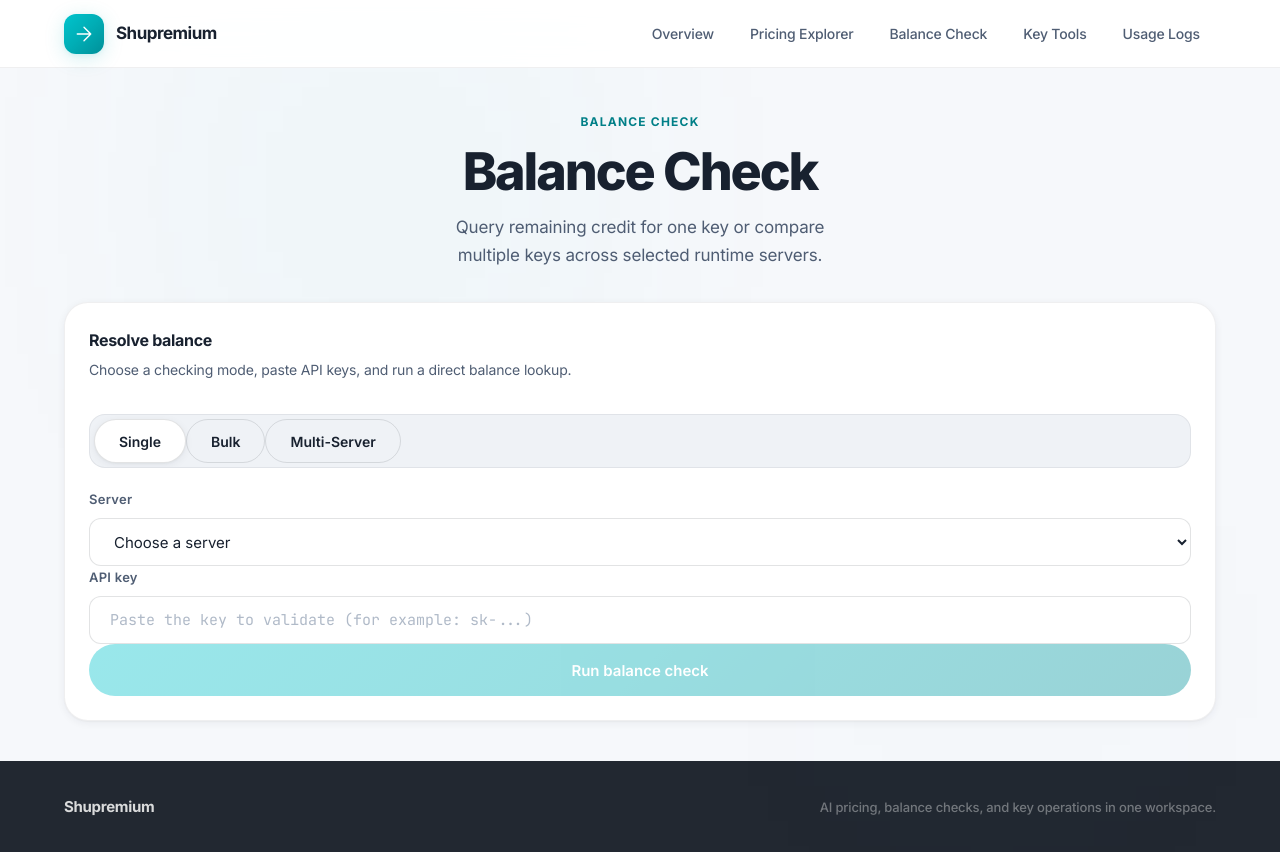
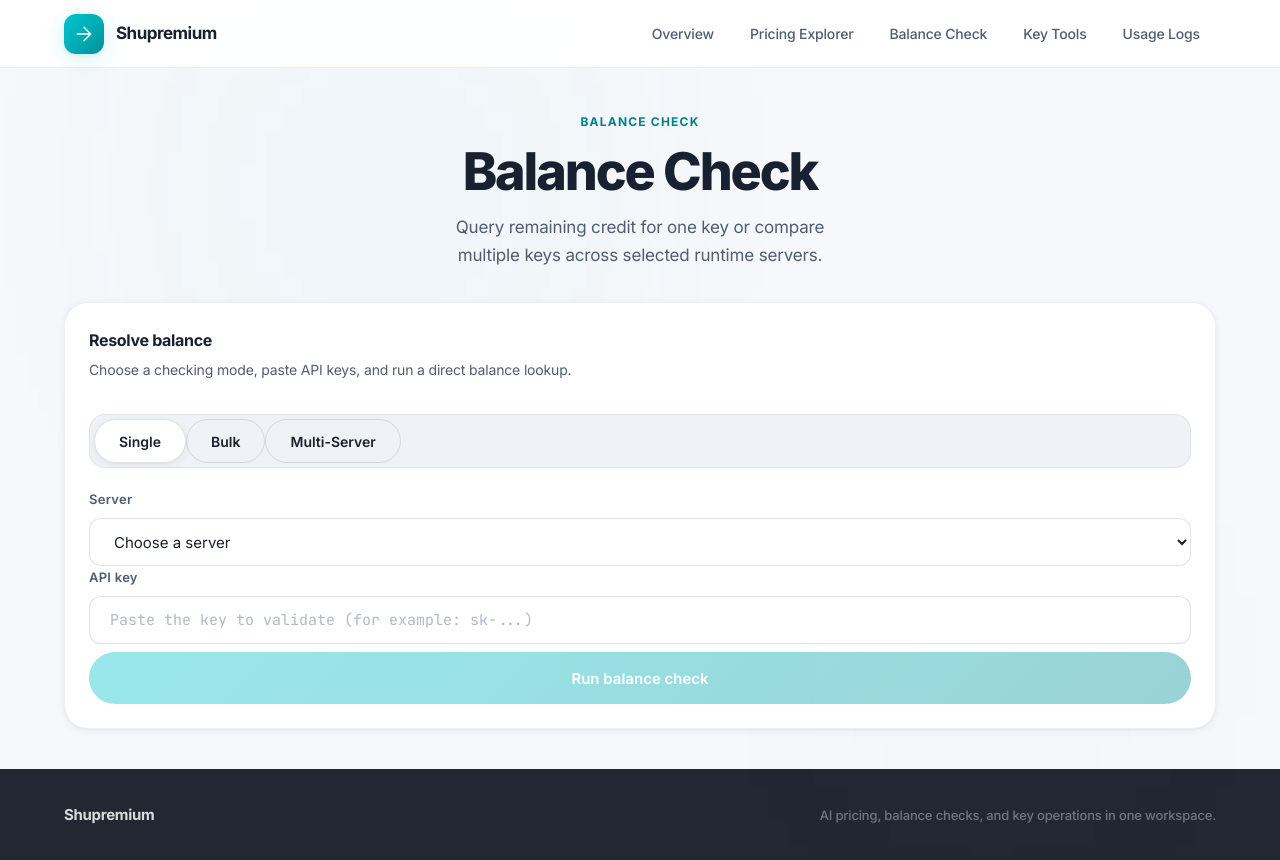
Before and after one commit to shurikenji/fs, a Python web app: template apps/portal/templates/balance.html in a window 1280 px wide. Run offline with Jinja, Linux system fonts and the light colour scheme; the template is opened without the code that fills it, so the values that code supplies are empty; some libraries are stand-ins or nearby versions.

Commit message:
Adjust balance check button spacing

```diff
--- a/apps/portal/templates/balance.html
+++ b/apps/portal/templates/balance.html
@@ -46,7 +46,7 @@
                 <input type="text" class="control code-text" placeholder="Paste the key to validate (for example: sk-...)"
                     x-model="apiKey">
             </div>
-            <button class="button button--lg" style="width: 100%;" @click="checkSingle()"
+            <button class="button button--lg" style="width: 100%; margin-top: var(--space-2);" @click="checkSingle()"
                 :disabled="loading || !serverId || !apiKey">
                 <span x-text="loading ? 'Checking...' : 'Run balance check'"></span>
             </button>
@@ -70,7 +70,7 @@
                 <textarea class="control textarea-control code-text" rows="8"
                     placeholder="Paste one API key per line. Maximum 20 keys." x-model="bulkKeys"></textarea>
             </div>
-            <button class="button button--lg" style="width: 100%;" @click="checkBulkSingleServer()"
+            <button class="button button--lg" style="width: 100%; margin-top: var(--space-2);" @click="checkBulkSingleServer()"
                 :disabled="loading || !bulkServerId || parsedBulkKeys().length === 0">
                 <span x-text="loading ? 'Checking...' : 'Run balance check'"></span>
             </button>
```
